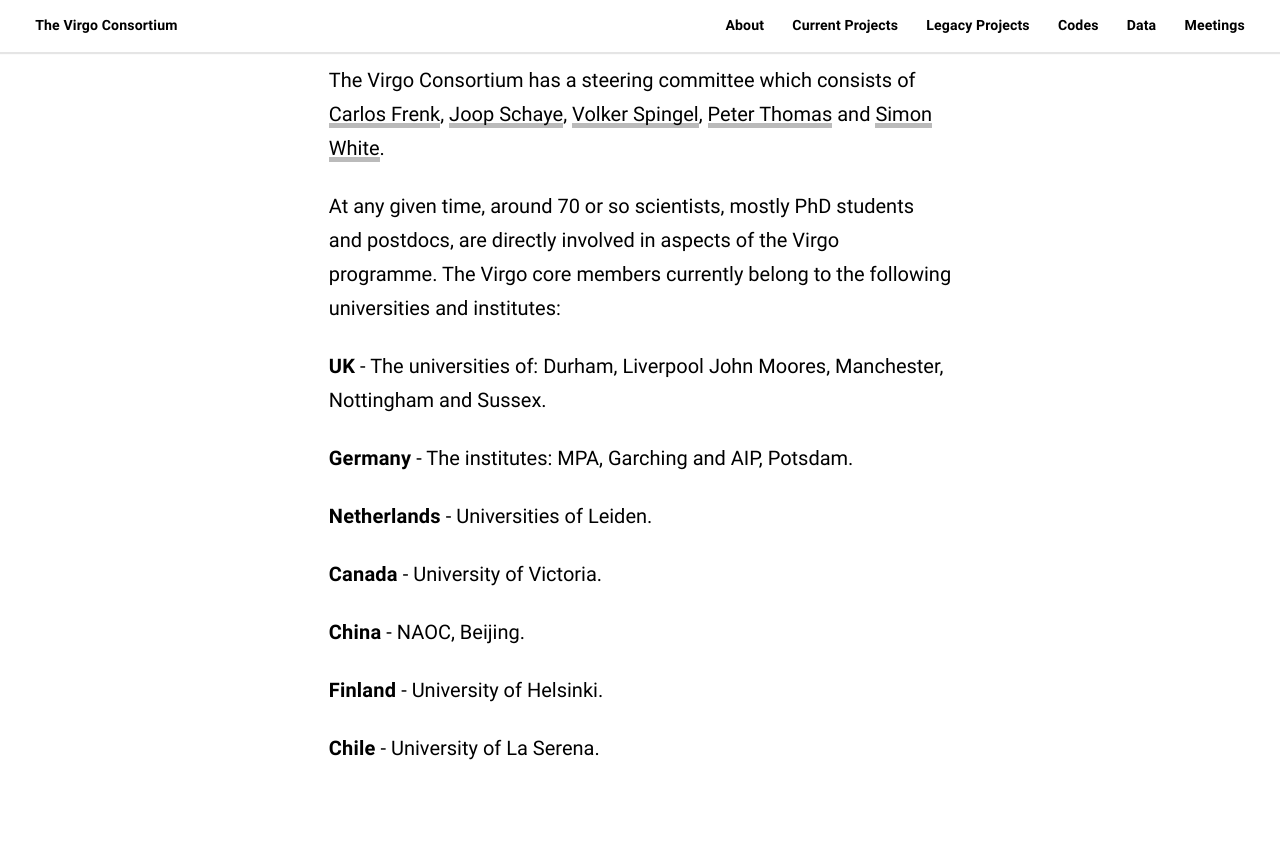
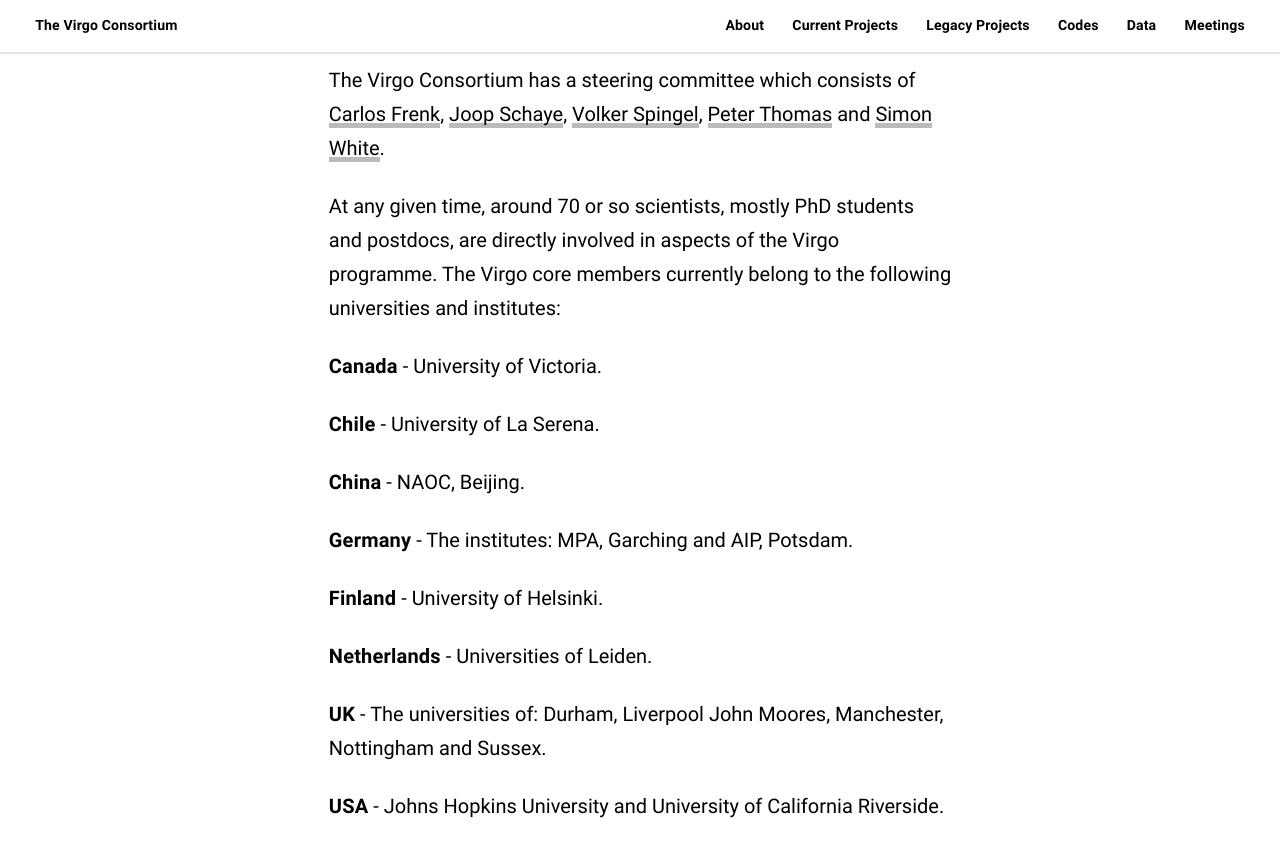
Before and after one commit to DimitriosIrodotou/DimitriosIrodotou.github.io, a Jekyll site: the page built from Page_About/About.html, in a window 1280 px wide and 900 px high, scrolled down 979 px. Shown: the top 857 px of the window. Built offline with Jekyll 4.4.1, drawn with Linux system fonts in a browser that asks for light colours.

Commit message:
Update About.html

```diff
--- a/Page_About/About.html
+++ b/Page_About/About.html
@@ -49,19 +49,21 @@
         aspects of the Virgo programme. The Virgo core members currently belong to the following universities and
         institutes:</p>
 
+    <p><strong>Canada</strong> - University of Victoria.</p>
+
+    <p><strong>Chile</strong> - University of La Serena.</p>
+
+    <p><strong>China</strong> - NAOC, Beijing.</p>
+
+    <p><strong>Germany</strong> - The institutes: MPA, Garching and AIP, Potsdam.</p>
+
+    <p><strong>Finland</strong> - University of Helsinki.</p>
+
+    <p><strong>Netherlands</strong> - Universities of Leiden.</p>
+
     <p><strong>UK</strong> - The universities of: Durham, Liverpool John Moores, Manchester,
         Nottingham and Sussex.</p>
 
-    <p><strong>Germany</strong> - The institutes: MPA, Garching and AIP, Potsdam.</p>
-
-    <p><strong>Netherlands</strong> - Universities of Leiden.</p>
-
-    <p><strong>Canada</strong> - University of Victoria.</p>
-
-    <p><strong>China</strong> - NAOC, Beijing.</p>
-
-    <p><strong>Finland</strong> - University of Helsinki.</p>
-
-    <p><strong>Chile</strong> - University of La Serena.</p>
+    <p><strong>USA</strong> - Johns Hopkins University and University of California Riverside.</p>
 
 </font>
```
